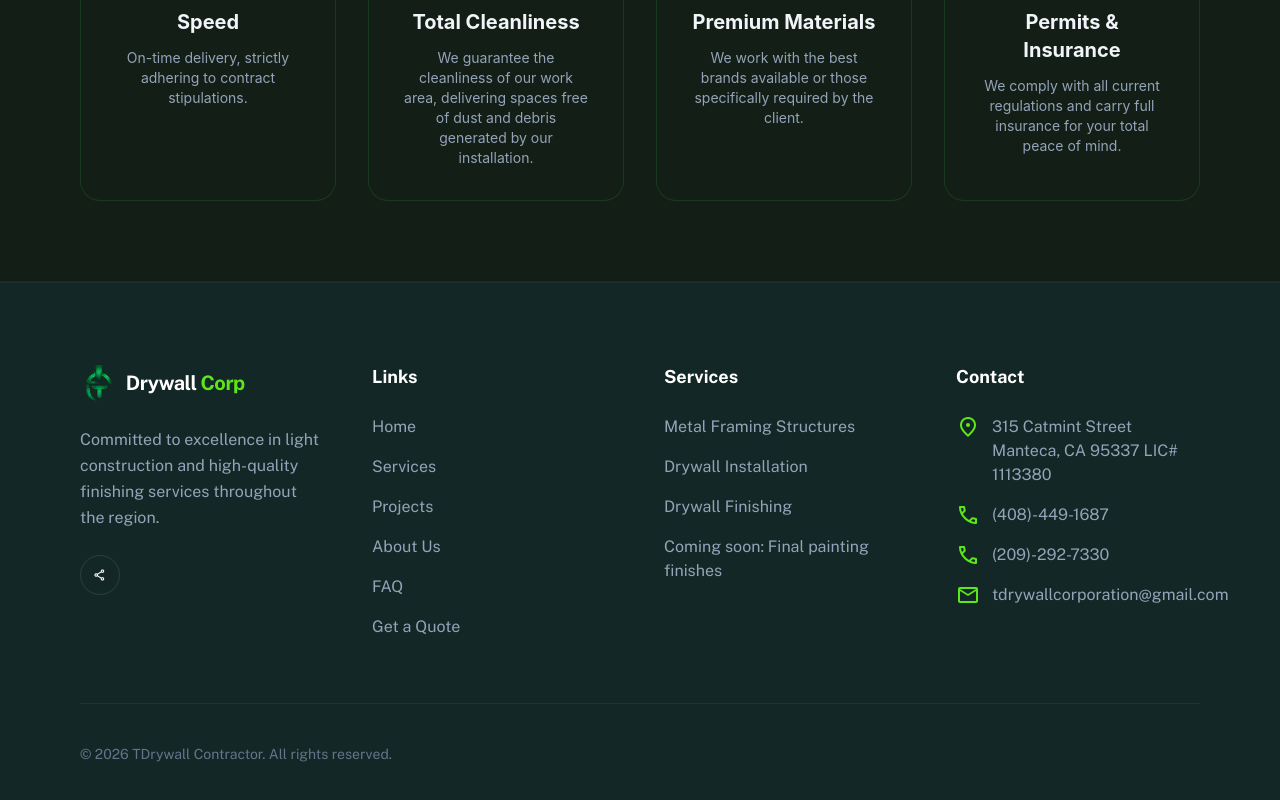
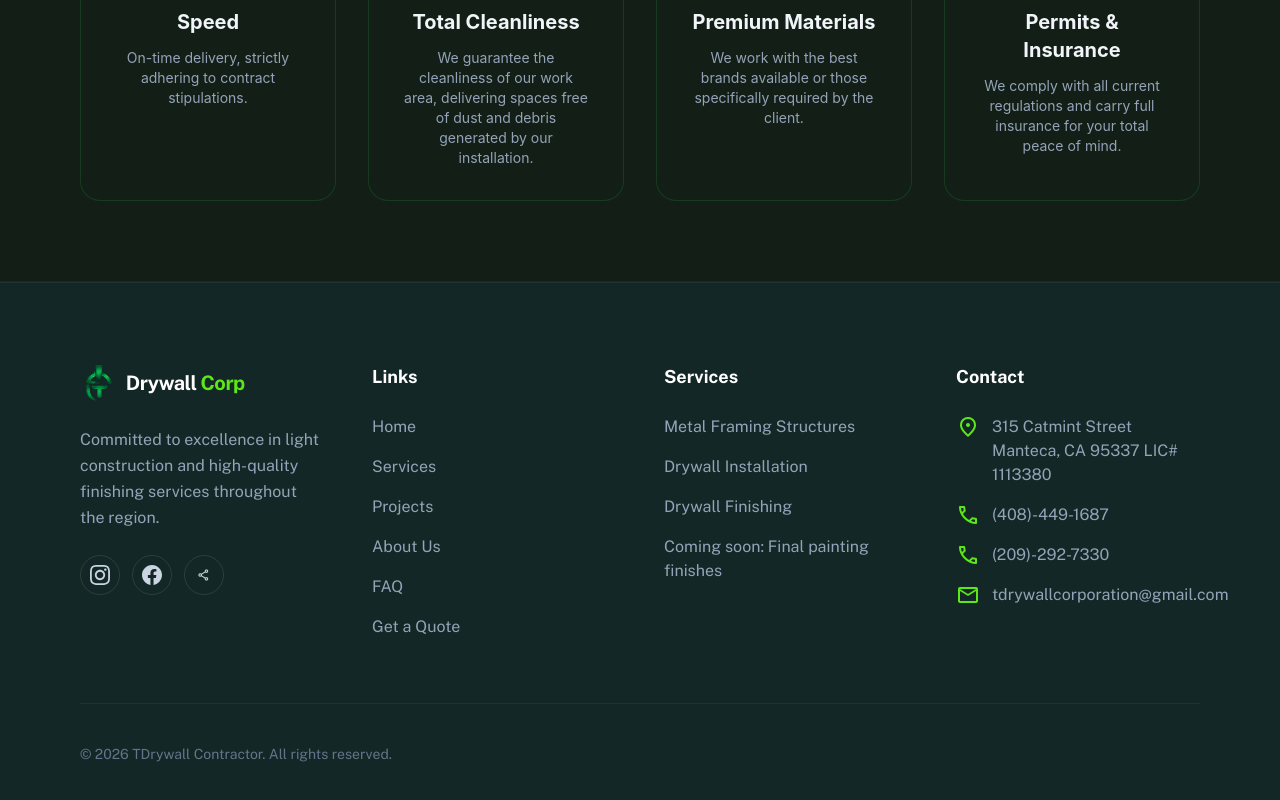
Before and after one commit to Siris20/TDrywallCorp, a React (Vite) app in the folder webapp/: page /nosotros in a window 1280 px wide. Shown: the part 1786-2586 px from the top of the page. Built offline with nearby package versions, Linux system fonts and the light colour scheme.

Commit message:
LINKS DE REDES SOCIALES AGREGADOS EN FOOTER Y HERO -Se corregira link real de facebook despues

```diff
--- a/webapp/locales/en.json
+++ b/webapp/locales/en.json
@@ -77,7 +77,8 @@
       "title3": "Installation",
       "desc": "We transform your spaces with high-end finishes, guaranteed speed, and the highest technical quality in the market.",
       "btnProjects": "VIEW PROJECTS",
-      "btnProcess": "OUR PROCESS"
+      "btnProcess": "OUR PROCESS",
+    "socialLabel": "Follow us on our socials:"
     },
     "stats": {
       "projects": { "value": "+25", "label": "Completed Projects" },
--- a/webapp/locales/es.json
+++ b/webapp/locales/es.json
@@ -77,7 +77,8 @@
       "title3": "de Drywall Profesional",
       "desc": "Transformamos tus espacios con acabados de alta gama, rapidez garantizada y la máxima calidad técnica en el mercado.",
       "btnProjects": "VER PROYECTOS",
-      "btnProcess": "NUESTRO PROCESO"
+      "btnProcess": "NUESTRO PROCESO",
+      "socialLabel": "Síguenos en nuestras redes:"
     },
     "stats": {
       "projects": { "value": "+25", "label": "Proyectos realizados" },
--- a/webapp/src/components/Footer.jsx
+++ b/webapp/src/components/Footer.jsx
@@ -37,10 +37,40 @@
             <p className="text-slate-400 leading-relaxed">
               {t('footer.description')}
             </p>
-            <div className="flex gap-4">
+
+            {/* Botones de Redes Sociales y Compartir */}
+            <div className="flex gap-3 items-center">
+              {/* Instagram */}
+              <a
+                href="https://www.instagram.com/tdrywallcorp?igsh=MTBmb2JxZ3VkbWwyeA=="
+                target="_blank"
+                rel="noopener noreferrer"
+                aria-label="Instagram"
+                className="size-10 rounded-full border border-white/10 flex items-center justify-center text-slate-300 hover:bg-accent-lime hover:text-background-dark hover:border-accent-lime transition-all"
+              >
+                <svg className="w-5 h-5 fill-current" viewBox="0 0 24 24">
+                  <path d="M12 2.163c3.204 0 3.584.012 4.85.07 3.252.148 4.771 1.691 4.919 4.919.058 1.265.069 1.645.069 4.849 0 3.205-.012 3.584-.069 4.849-.149 3.225-1.664 4.771-4.919 4.919-1.266.058-1.644.07-4.85.07-3.204 0-3.584-.012-4.849-.07-3.26-.149-4.771-1.699-4.919-4.92-.058-1.265-.07-1.644-.07-4.849 0-3.204.013-3.583.07-4.849.149-3.227 1.664-4.771 4.919-4.919 1.266-.057 1.645-.069 4.849-.069zm0-2.163c-3.259 0-3.667.014-4.947.072-4.358.2-6.78 2.618-6.98 6.98-.059 1.281-.073 1.689-.073 4.948 0 3.259.014 3.668.072 4.948.2 4.358 2.618 6.78 6.98 6.98 1.281.058 1.689.072 4.948.072 3.259 0 3.668-.014 4.948-.072 4.354-.2 6.782-2.618 6.979-6.98.059-1.28.073-1.689.073-4.948 0-3.259-.014-3.667-.072-4.947-.196-4.354-2.617-6.78-6.979-6.98-1.281-.059-1.69-.073-4.949-.073zm0 5.838c-3.403 0-6.162 2.759-6.162 6.162s2.759 6.163 6.162 6.163 6.162-2.759 6.162-6.163c0-3.403-2.759-6.162-6.162-6.162zm0 10.162c-2.209 0-4-1.79-4-4 0-2.209 1.791-4 4-4s4 1.791 4 4c0 2.21-1.791 4-4 4zm6.406-11.845c-.796 0-1.441.645-1.441 1.44s.645 1.44 1.441 1.44c.795 0 1.439-.645 1.439-1.44s-.644-1.44-1.439-1.44z" />
+                </svg>
+              </a>
+
+              {/* Facebook (remplaza la URL con la de tu página) */}
+              <a
+                href="https://facebook.com"
+                target="_blank"
+                rel="noopener noreferrer"
+                aria-label="Facebook"
+                className="size-10 rounded-full border border-white/10 flex items-center justify-center text-slate-300 hover:bg-accent-lime hover:text-background-dark hover:border-accent-lime transition-all"
+              >
+                <svg className="w-5 h-5 fill-current" viewBox="0 0 24 24">
+                  <path d="M24 12.073c0-6.627-5.373-12-12-12s-12 5.373-12 12c0 5.99 4.388 10.954 10.125 11.854v-8.385H7.078v-3.47h3.047V9.43c0-3.007 1.792-4.669 4.533-4.669 1.312 0 2.686.235 2.686.235v2.953H15.83c-1.491 0-1.956.925-1.956 1.874v2.25h3.328l-.532 3.47h-2.796v8.385C19.612 23.027 24 18.062 24 12.073z" />
+                </svg>
+              </a>
+
+              {/* Botón Compartir */}
               <button
                 onClick={handleShare}
-                className="size-10 rounded-full border border-white/10 flex items-center justify-center hover:bg-accent-lime hover:text-background-dark transition-all"
+                aria-label="Compartir"
+                className="size-10 rounded-full border border-white/10 flex items-center justify-center text-slate-300 hover:bg-accent-lime hover:text-background-dark hover:border-accent-lime transition-all"
               >
                 <span className="material-symbols-outlined text-sm">share</span>
               </button>
--- a/webapp/src/pages/Inicio.jsx
+++ b/webapp/src/pages/Inicio.jsx
@@ -68,6 +68,41 @@
                 <span className="material-symbols-outlined">play_circle</span> {t('inicio.hero.btnProcess')}
               </button>
             </div>
+
+            {/* Bloque de Redes Sociales en el Hero */}
+            <div className="pt-6 border-t border-white/10 flex items-center gap-4 text-slate-400">
+              <span className="text-sm font-medium">
+                {t('inicio.hero.socialLabel', 'Síguenos en nuestras redes:')}
+              </span>
+              <div className="flex gap-3">
+                {/* Instagram */}
+                <a
+                  href="https://www.instagram.com/tdrywallcorp?igsh=MTBmb2JxZ3VkbWwyeA=="
+                  target="_blank"
+                  rel="noopener noreferrer"
+                  aria-label="Instagram"
+                  className="size-10 rounded-full border border-white/10 flex items-center justify-center text-slate-300 hover:bg-td-green hover:text-td-dark hover:border-td-green transition-all"
+                >
+                  <svg className="w-5 h-5 fill-current" viewBox="0 0 24 24">
+                    <path d="M12 2.163c3.204 0 3.584.012 4.85.07 3.252.148 4.771 1.691 4.919 4.919.058 1.265.069 1.645.069 4.849 0 3.205-.012 3.584-.069 4.849-.149 3.225-1.664 4.771-4.919 4.919-1.266.058-1.644.07-4.85.07-3.204 0-3.584-.012-4.849-.07-3.26-.149-4.771-1.699-4.919-4.92-.058-1.265-.07-1.644-.07-4.849 0-3.204.013-3.583.07-4.849.149-3.227 1.664-4.771 4.919-4.919 1.266-.057 1.645-.069 4.849-.069zm0-2.163c-3.259 0-3.667.014-4.947.072-4.358.2-6.78 2.618-6.98 6.98-.059 1.281-.073 1.689-.073 4.948 0 3.259.014 3.668.072 4.948.2 4.358 2.618 6.78 6.98 6.98 1.281.058 1.689.072 4.948.072 3.259 0 3.668-.014 4.948-.072 4.354-.2 6.782-2.618 6.979-6.98.059-1.28.073-1.689.073-4.948 0-3.259-.014-3.667-.072-4.947-.196-4.354-2.617-6.78-6.979-6.98-1.281-.059-1.69-.073-4.949-.073zm0 5.838c-3.403 0-6.162 2.759-6.162 6.162s2.759 6.163 6.162 6.163 6.162-2.759 6.162-6.163c0-3.403-2.759-6.162-6.162-6.162zm0 10.162c-2.209 0-4-1.79-4-4 0-2.209 1.791-4 4-4s4 1.791 4 4c0 2.21-1.791 4-4 4zm6.406-11.845c-.796 0-1.441.645-1.441 1.44s.645 1.44 1.441 1.44c.795 0 1.439-.645 1.439-1.44s-.644-1.44-1.439-1.44z" />
+                  </svg>
+                </a>
+
+                {/* Facebook */}
+                <a
+                  href="https://facebook.com"
+                  target="_blank"
+                  rel="noopener noreferrer"
+                  aria-label="Facebook"
+                  className="size-10 rounded-full border border-white/10 flex items-center justify-center text-slate-300 hover:bg-td-green hover:text-td-dark hover:border-td-green transition-all"
+                >
+                  <svg className="w-5 h-5 fill-current" viewBox="0 0 24 24">
+                    <path d="M24 12.073c0-6.627-5.373-12-12-12s-12 5.373-12 12c0 5.99 4.388 10.954 10.125 11.854v-8.385H7.078v-3.47h3.047V9.43c0-3.007 1.792-4.669 4.533-4.669 1.312 0 2.686.235 2.686.235v2.953H15.83c-1.491 0-1.956.925-1.956 1.874v2.25h3.328l-.532 3.47h-2.796v8.385C19.612 23.027 24 18.062 24 12.073z" />
+                  </svg>
+                </a>
+              </div>
+            </div>
+
           </div>
         </div>
       </section>
```
